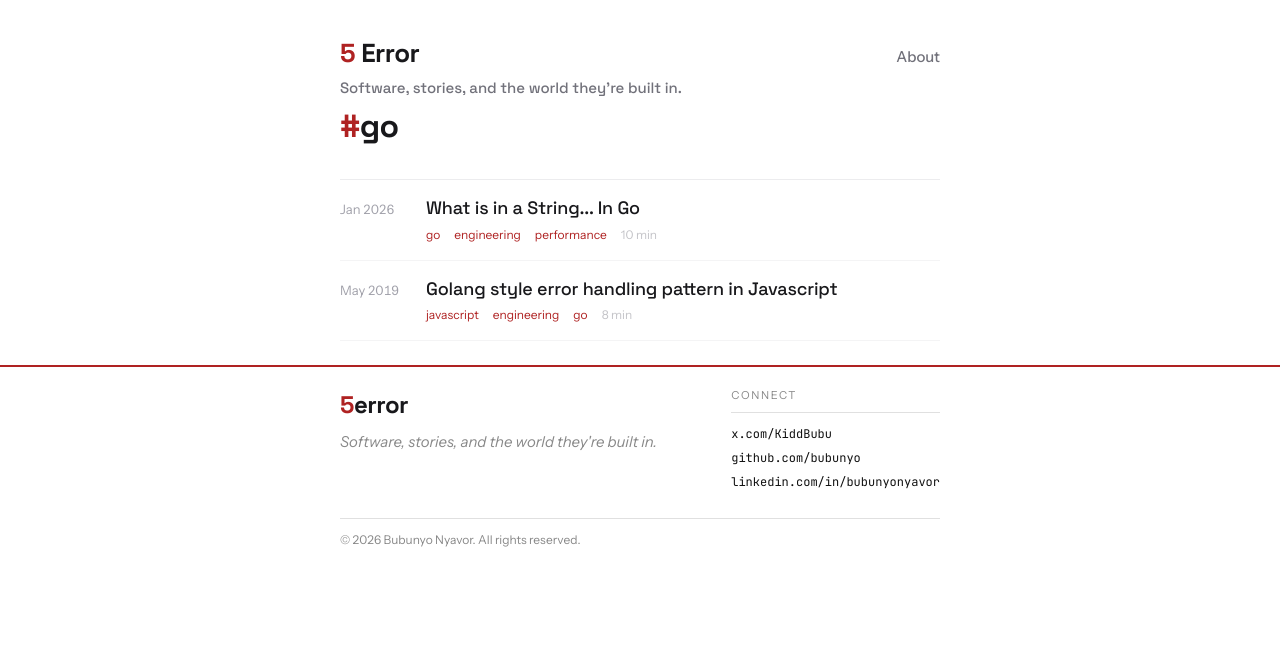
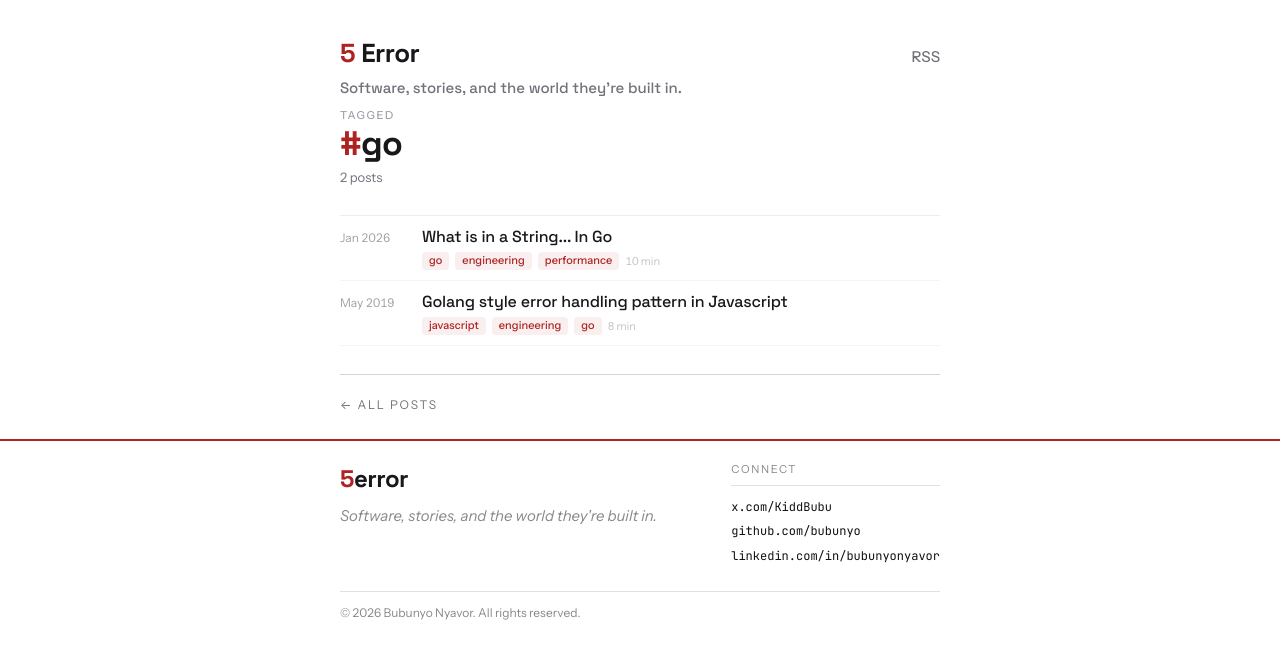
Before and after one commit to bubunyo/bubunyo.github.io, an Astro site: page /tags/go in a window 1280 px wide. Built offline with nearby package versions, Linux system fonts and the light colour scheme; Astro itself is replaced by a stand-in of ours.

Commit message:
better tag design

```diff
--- a/src/components/Header.astro
+++ b/src/components/Header.astro
@@ -7,7 +7,7 @@ import { SITE } from "../consts";
     <div class="masthead-row">
       <a class="masthead-title" href="/"><span class="masthead-accent">{SITE.titleLeft}</span>{SITE.titleRight}</a>
       <nav class="masthead-nav">
-        <a href="/about/">About</a>
+        <a href="/feed.xml">RSS</a>
       </nav>
     </div>
     <p class="masthead-tagline">{SITE.description}</p>
--- a/src/content.config.ts
+++ b/src/content.config.ts
@@ -30,12 +30,4 @@ const posts = defineCollection({
   }),
 });
 
-// Standalone pages (About, etc.) — markdown body + a little front matter.
-const pages = defineCollection({
-  loader: glob({ pattern: "**/*.md", base: "./src/content/pages" }),
-  schema: z.object({
-    title: z.string(),
-  }),
-});
-
-export const collections = { posts, pages };
+export const collections = { posts };
--- a/src/content/pages/about.md
+++ /dev/null
@@ -1,5 +0,0 @@
----
-title: About
----
-
-Let me introduce myself here... so people will know who I am and what I do.. blah..blah..blah..
--- a/src/pages/tags/[tag].astro
+++ b/src/pages/tags/[tag].astro
@@ -26,7 +26,11 @@ function formatDate(date: Date) {
 
 <BaseLayout title={`${tag} | ${SITE.titleLeft}${SITE.titleRight}`}>
   <div class="container">
-    <h1 class="tag-heading"><span class="masthead-accent">#</span>{tag}</h1>
+    <div class="tag-header">
+      <p class="tag-eyebrow">Tagged</p>
+      <h1 class="tag-heading"><span class="masthead-accent">#</span>{tag}</h1>
+      <p class="tag-count">{posts.length} {posts.length === 1 ? "post" : "posts"}</p>
+    </div>
 
     <div class="post-list">
       {posts.map((post) => (
@@ -44,5 +48,9 @@ function formatDate(date: Date) {
         </div>
       ))}
     </div>
+
+    <div class="post-back">
+      <a href="/">&larr; All posts</a>
+    </div>
   </div>
 </BaseLayout>
--- a/src/styles/_layout.scss
+++ b/src/styles/_layout.scss
@@ -116,7 +116,7 @@ hr {
 // ─── Post List ────────────────────────────────────────────────────────────────
 
 .post-list {
-  margin-top: 2.125rem;
+  margin-top: 1.75rem;
   display: flex;
   flex-direction: column;
   border-top: 1px solid $hairline-color;
@@ -126,17 +126,18 @@ hr {
   display: flex;
   align-items: baseline;
   gap: 1.25rem;
-  padding: 1rem 0;
+  padding: 0.6rem 0;
   border-bottom: 1px solid $hairline-light-color;
 }
 
 .post-row-date {
   flex-shrink: 0;
-  width: 66px;
-  font-size: rem(13);
+  width: 62px;
+  font-size: rem(12);
   color: $faint-color;
   font-variant-numeric: tabular-nums;
   white-space: nowrap;
+  line-height: 1.5;
 }
 
 .post-row-body {
@@ -148,8 +149,8 @@ hr {
   display: block;
   font-family: $heading-font-family;
   font-weight: 500;
-  font-size: rem(18);
-  line-height: 1.3;
+  font-size: rem(16);
+  line-height: 1.4;
   letter-spacing: -0.01em;
   color: $ink-color;
   text-decoration: none;
@@ -165,43 +166,79 @@ hr {
 .post-row-meta {
   display: flex;
   flex-wrap: wrap;
-  align-items: baseline;
-  gap: 4px 14px;
-  margin-top: 6px;
-  font-size: rem(12);
+  align-items: center;
+  gap: 5px 6px;
+  margin-top: 4px;
+  font-size: rem(11);
 }
 
-.post-row-tag {
+// Small red-tinted chips shared by the list and the article header.
+.post-row-tag,
+.tag-pill {
+  display: inline-block;
+  font-family: $base-font-family;
+  font-weight: 500;
+  font-size: rem(11);
+  line-height: 1.45;
+  letter-spacing: 0.005em;
   color: $red-color;
+  background: rgba($red-color, 0.07);
+  border-radius: 4px;
+  padding: 1px 7px;
   text-decoration: none;
+  transition: background $base-duration $base-timing;
 
   &:hover,
   &:focus,
   &:active {
-    text-decoration: underline;
+    background: rgba($red-color, 0.14);
   }
 }
 
 .post-row-readtime {
   color: $fainter-color;
+  font-variant-numeric: tabular-nums;
+  white-space: nowrap;
 }
 
 // ─── Tag page heading ───────────────────────────────────────────────────────────
 
+.tag-header {
+  padding-top: 0.5rem;
+}
+
+.tag-eyebrow {
+  font-family: $sans-font-family;
+  font-size: rem(11);
+  font-weight: 500;
+  letter-spacing: 0.14em;
+  text-transform: uppercase;
+  color: $faint-color;
+  margin: 0;
+}
+
 .tag-heading {
   font-family: $heading-font-family;
   font-weight: 700;
-  font-size: rem(32);
+  font-size: rem(34);
+  line-height: 1.05;
   letter-spacing: -0.02em;
   color: $ink-color;
-  margin: 0.5rem 0 0;
+  margin: 0.15rem 0 0;
 }
 
-// Post-page tag chips (kept for the article header / footer).
+.tag-count {
+  font-family: $sans-font-family;
+  font-size: rem(13);
+  color: $muted-color;
+  margin: 0.4rem 0 0;
+}
+
+// Post-page tag chips (kept for the article header).
 .post-tags {
   display: flex;
   flex-wrap: wrap;
-  gap: 0.5rem 1rem;
+  gap: 6px;
   margin-bottom: 1.25rem;
 }
 
```
Also changed, not shown: src/layouts/PageLayout.astro (deleted, +0 -21 lines), src/pages/about.astro (deleted, +0 -12 lines).
